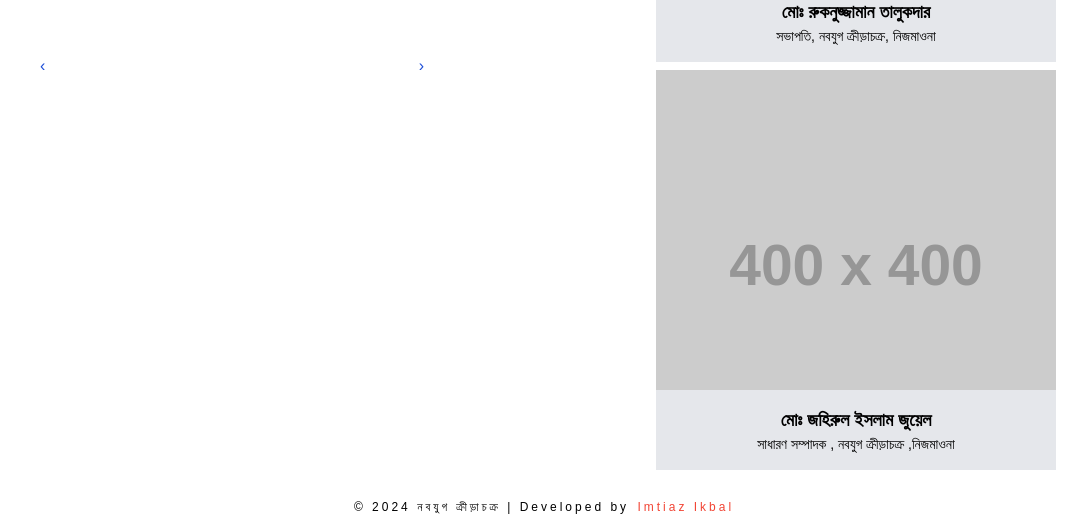
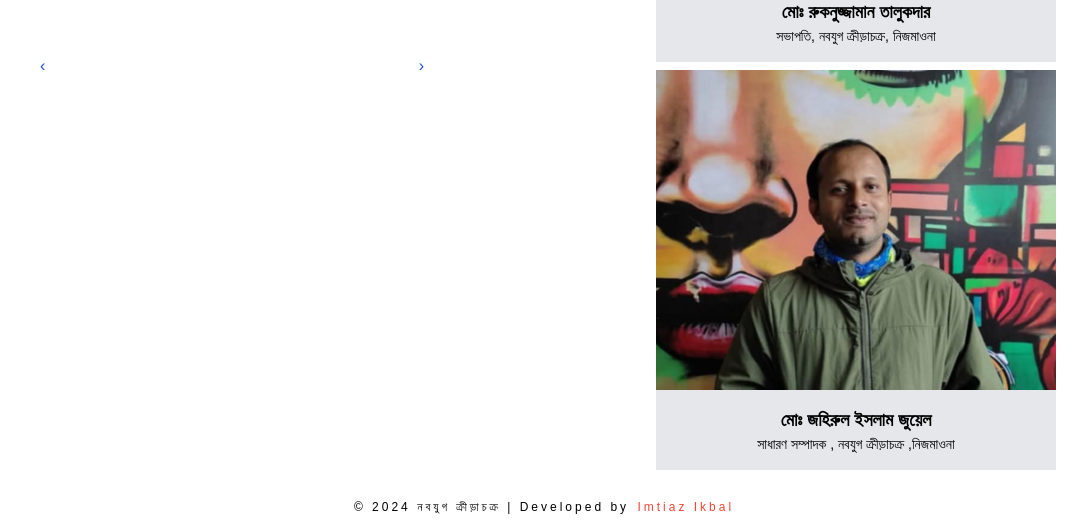
Before and after one commit to imtiazikbal/nabajuk-react, a React (Create React App) app: page / in a window 1280 px wide. Shown: the part 578-1098 px from the top of the page, without its empty margins (96-1183 px from the left). Built offline with nearby package versions, Linux system fonts and the light colour scheme.

Commit message:
secretary.png

```diff
--- a/src/sections/HeroSection.tsx
+++ b/src/sections/HeroSection.tsx
@@ -64,7 +64,7 @@ const HeroSection = () => {
         <div className="relative text-center">
   <img
     className="mx-auto"
-    src="https://placehold.co/400?text=Md: Jahirul Islam Jowel"
+    src="/secretary.png"
     alt="Thumbnail 1"
   />
   <div className="mt-2 absolute bottom-0 left-1/2 transform -translate-x-1/2 bg-secondary hover:bg-tertiary p-4 w-full">
```
Also changed, not shown: public/secretary.png (added).
